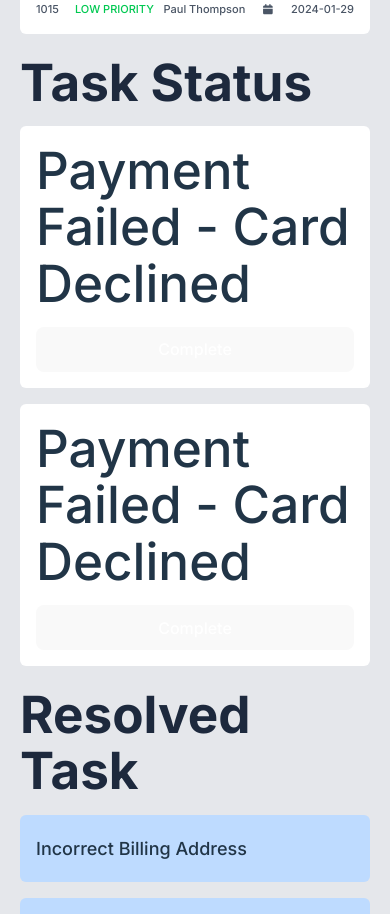
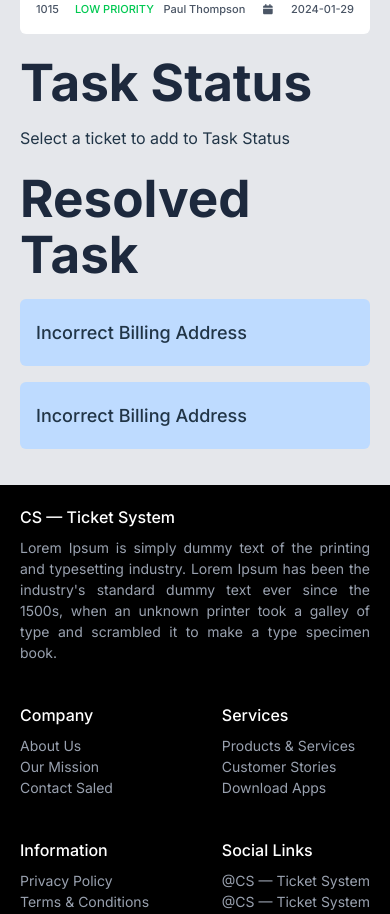
Before and after one commit to ashiqur0/customer-support-zone, a React (Vite) app: page / in a window 390 px wide. Shown: the part 2960-3874 px from the top of the page. Built offline with nearby package versions, Linux system fonts and the light colour scheme.

Commit message:
Task Status Card Dynamicity Added

```diff
--- a/package.json
+++ b/package.json
@@ -18,6 +18,7 @@
     "@tailwindcss/vite": "^4.1.13",
     "react": "^19.1.1",
     "react-dom": "^19.1.1",
+    "react-toastify": "^11.0.5",
     "tailwindcss": "^4.1.13"
   },
   "devDependencies": {
--- a/src/App.jsx
+++ b/src/App.jsx
@@ -4,6 +4,8 @@ import Footer from './Components/Footer/Footer'
 import Banner from './Components/Headers/Banner'
 import Navbar from './Components/Headers/Navbar'
 import CustomerTicketParent from './Components/Main/CustomerTicketParent'
+import { useState } from 'react'
+import { ToastContainer, toast } from 'react-toastify';
 
 const fetchCustomers = async () => {
   const res = await fetch('../public/customer.json');
@@ -14,11 +16,22 @@ const customerPromise = fetchCustomers();
 
 function App() {
 
+  const [issues, setIssues] = useState([]);
+
+  function handleSetIssues(issue) {
+    if (issues.find(issueF => issue.id === issueF.id)) {
+      return toast("Issue is already added");
+    }
+    const newIssue = [...issues, issue];
+    setIssues(newIssue);
+    // console.log(issues);
+    // toast("Wow so easy!")
+  }
+
   return (
     <div className='font-inter bg-gray-200'>
       <Navbar></Navbar>
-      <Banner></Banner>
-
+      <Banner issues={issues}> </Banner>
       <Suspense fallback={
         <div className='w-320 mx-auto flex justify-center items-center'>
           <span className="loading loading-spinner loading-xl"></span>
@@ -26,11 +39,13 @@ function App() {
       }>
         <CustomerTicketParent
           customerPromise={customerPromise}
-        >
-        </CustomerTicketParent>
+          handleSetIssues={handleSetIssues}
+          issues={issues}
+        > </CustomerTicketParent>
       </Suspense>
 
       <Footer></Footer>
+      <ToastContainer />
     </div>
   )
 }
--- a/src/Components/Headers/Banner.jsx
+++ b/src/Components/Headers/Banner.jsx
@@ -1,6 +1,6 @@
 import img from '../../assets/vector1.png'
 
-const Banner = () => {
+const Banner = ({ issues }) => {
 
     return (
         <div className='my-5 md:my-20 flex flex-col md:flex-row gap-4 items-center max-w-330 mx-auto text-center text-white px-5'>
@@ -8,7 +8,7 @@ const Banner = () => {
                 <img className='md:w-2/5 w-1/3' src={img} alt="" />
                 <div className='flex flex-col gap-2 md:gap-4'>
                     <h3 className='text-xl md:text-2xl'>In-Progress</h3>
-                    <p className='text-xl md:text-6xl font-semibold'>0</p>
+                    <p className='text-xl md:text-6xl font-semibold'>{issues.length}</p>
                 </div>
                 <img className='md:w-2/5 w-1/3 scale-x-[-1]' src={img} alt="" />
             </div>
--- a/src/Components/Main/CustomerTicketParent.jsx
+++ b/src/Components/Main/CustomerTicketParent.jsx
@@ -1,11 +1,17 @@
 import TaskStatus from './TaskStatus';
 import TicketCards from './TicketCards';
 
-const CustomerTicketParent = ({customerPromise}) => {
+const CustomerTicketParent = ({ customerPromise, handleSetIssues, issues }) => {
     return (
         <div className='md:flex items-start gap-3 px-5'>
-            <TicketCards customerPromise={customerPromise}></TicketCards>
-            <TaskStatus></TaskStatus>
+            <TicketCards
+                customerPromise={customerPromise}
+                handleSetIssues={handleSetIssues}
+            ></TicketCards>
+
+            <TaskStatus issues={issues}>
+
+            </TaskStatus>
         </div>
     );
 };
--- a/src/Components/Main/TaskStatus.jsx
+++ b/src/Components/Main/TaskStatus.jsx
@@ -1,14 +1,15 @@
 import TaskStatusCard from './TaskStatusCard';
 import ResolveTaskCard from './ResolveTaskCard';
 
-const TaskStatus = () => {
+const TaskStatus = ({ issues }) => {
     return (
         <div className='md:w-1/4 w-full flex flex-col md:gap-10 gap-5 md:ml-3'>
             <div>
                 <h1 className='md:text-3xl text-xl font-bold text-slate-800 mb-4 mt-5 md:mt-0'>Task Status</h1>
-                {/* <p className=''>Select a ticket to add to Task Status</p> */}
-                <TaskStatusCard></TaskStatusCard>
-                <TaskStatusCard></TaskStatusCard>
+                {
+                    !issues.length ? <p className=''>Select a ticket to add to Task Status</p> :
+                        issues.map(issue => <TaskStatusCard issue={issue} ></TaskStatusCard>)
+                }
             </div>
             <div>
                 <h1 className='md:text-3xl text-xl font-bold text-slate-800 mb-4'>Resolved Task</h1>
--- a/src/Components/Main/TaskStatusCard.jsx
+++ b/src/Components/Main/TaskStatusCard.jsx
@@ -1,9 +1,10 @@
 import React from 'react';
 
-const TaskStatusCard = () => {
+const TaskStatusCard = ({issue}) => {
+
     return (
         <div className='bg-white p-4 rounded-md mt-4'>
-            <h1 className='font-medium mb-4 text-[1.125rem]'>Payment Failed - Card Declined</h1>
+            <h1 className='font-medium mb-4 text-[1.125rem]'>{issue.title}</h1>
             <button className='bg-green-500 text-white font-semibold py-3 text-center w-full rounded-md'>Complete</button>
         </div>
     );
--- a/src/Components/Main/TicketCard.jsx
+++ b/src/Components/Main/TicketCard.jsx
@@ -1,11 +1,12 @@
 import { FontAwesomeIcon } from '@fortawesome/react-fontawesome'
 import { faCalendar } from '@fortawesome/free-solid-svg-icons'
 
-const TicketCard = ({ customer }) => {
+const TicketCard = ({ customer, handleSetIssues }) => {
     const { id, title, description, customerName, priority, status, createdAt } = customer;
 
     return (
-        <div className=' bg-white p-4 rounded-md'>
+        <div onClick={() => handleSetIssues(customer)}
+            className=' bg-white p-4 rounded-md cursor-pointer'>
             <div className='flex justify-between'>
                 <h2 className='font-semibold md:text-[1.125rem] text-[14px]'>{title}</h2>
                 <div className={`font-semibold md:py-1.5 md:px-4 px-2 py-1 rounded-xl md:rounded-3xl flex items-center gap-1.5 ${status === 'Open' ? 'bg-green-300' : 'bg-amber-200'}`}>
@@ -24,10 +25,9 @@ const TicketCard = ({ customer }) => {
                 <div className='flex gap-4 items-center'>
                     <p>{id}</p>
                     <p className={`
-                        ${
-                            priority === 'HIGH PRIORITY' && 'text-red-500' ||
-                            priority === 'MEDIUM PRIORITY' && 'text-amber-500' ||
-                            priority === 'LOW PRIORITY' && 'text-green-500'
+                        ${priority === 'HIGH PRIORITY' && 'text-red-500' ||
+                        priority === 'MEDIUM PRIORITY' && 'text-amber-500' ||
+                        priority === 'LOW PRIORITY' && 'text-green-500'
                         }
                     `}>{priority}</p>
                 </div>
--- a/src/Components/Main/TicketCards.jsx
+++ b/src/Components/Main/TicketCards.jsx
@@ -1,7 +1,7 @@
 import { use } from 'react';
 import TicketCard from './TicketCard';
 
-const TicketCards = ({ customerPromise }) => {
+const TicketCards = ({ customerPromise, handleSetIssues }) => {
     const customers = use(customerPromise);
 
     return (
@@ -13,6 +13,7 @@ const TicketCards = ({ customerPromise }) => {
                     customers.map(customer => <TicketCard
                         key={customer.id}
                         customer={customer}
+                        handleSetIssues={handleSetIssues}
                     ></TicketCard>)
                 }
 
```
Also changed, not shown: 1 other file (tests, documents, lock files or other folders).
